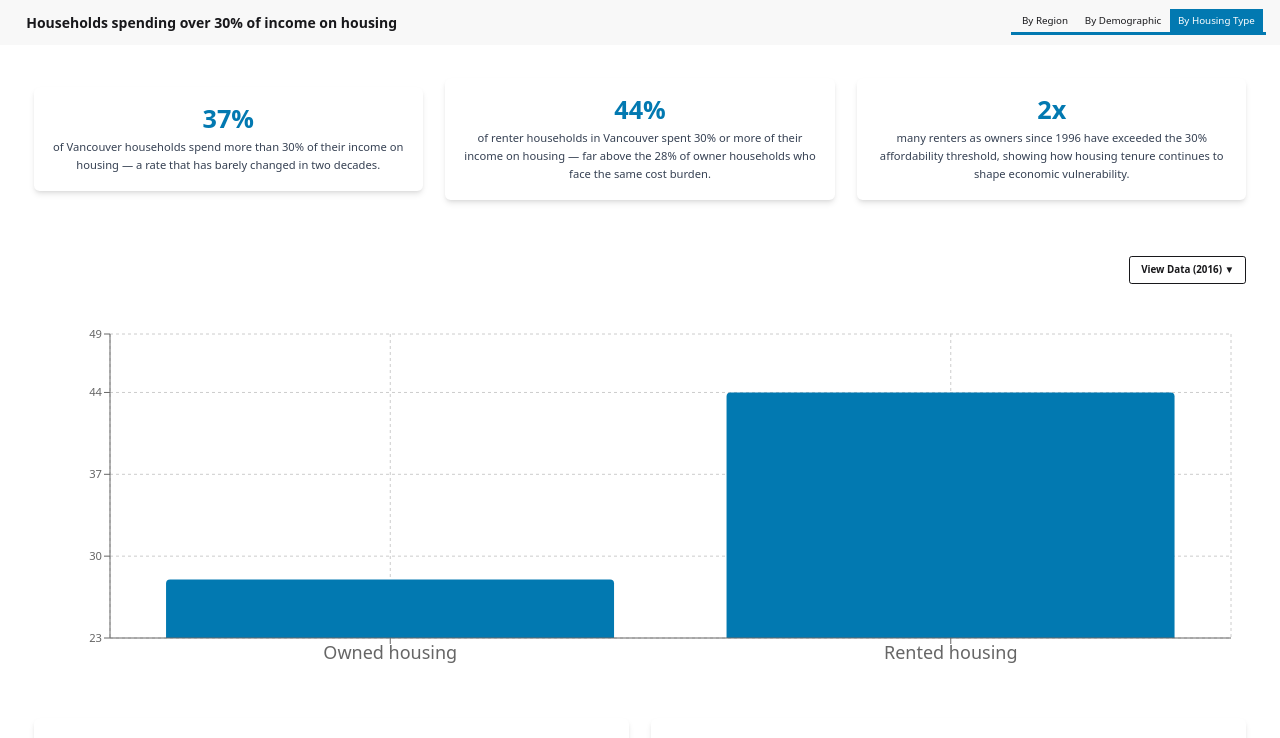
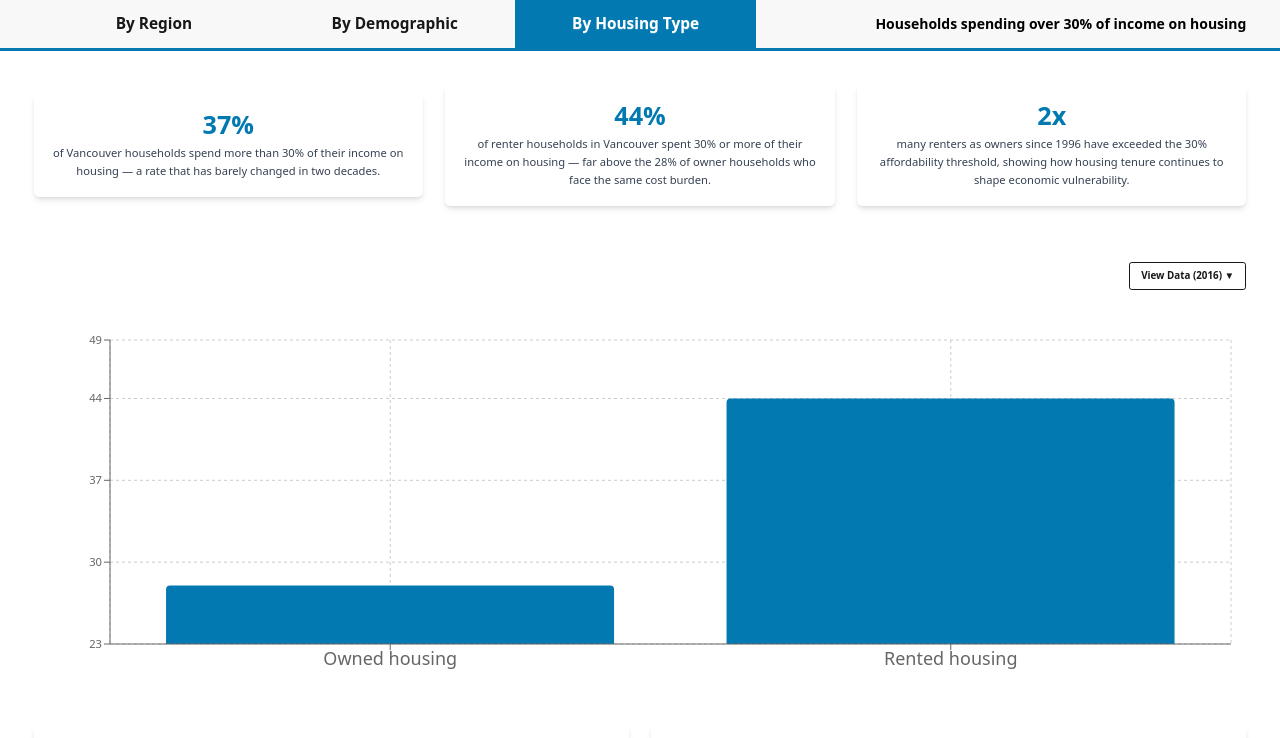
Before and after one commit to kenoutofken/CitizenDataDashboard, a React (Vite) app: page /citizendatadashboard/housing-type in a window 1280 px wide. Shown: the top 738 px of the page. Built offline with nearby package versions, Linux system fonts and the light colour scheme.

Commit message:
changed navbar layout to reflect prototype

```diff
--- a/src/App.css
+++ b/src/App.css
@@ -14,5 +14,5 @@ html {
 }
 
 a.active {
-  @apply bg-primary text-white;
+  @apply bg-primary text-white hover:bg-transparent hover:shadow-none hover:text-white;
 }
--- a/src/components/Navbar.jsx
+++ b/src/components/Navbar.jsx
@@ -3,28 +3,26 @@ import { NavLink } from "react-router";
 
 export function Navbar() {
   return (
-    <div className="navbar top-0 left-0 right-0 z-50 bg-base-200 px-5">
-      <div className="flex-1 flex items-center">
-        <a className="btn btn-ghost text-xl">
-          Households spending over 30% of income on housing
-        </a>
-      </div>
-
-      <div className="flex-none hidden md:block border-b-3 border-primary">
-        <ul className="menu menu-horizontal px-1 py-0 my-0">
+    <div className="navbar top-0 left-0 right-0 z-50 bg-base-200 border-b-3 border-primary p-0">
+      <div className="flex-none hidden md:block">
+        <ul className="menu menu-horizontal px-0 py-0 ml-12 my-0">
           <li>
             <NavLink className="rounded-none" to="/">
-              By Region
+              <button className="btn btn-ghost btn-xl w-80">By Region</button>
             </NavLink>
           </li>
           <li>
             <NavLink className="rounded-none" to="/demographic">
-              By Demographic
+              <button className="btn btn-ghost btn-xl w-80">
+                By Demographic
+              </button>
             </NavLink>
           </li>
           <li>
             <NavLink className="rounded-none" to="/housing-type">
-              By Housing Type
+              <button className="btn btn-ghost btn-xl w-80">
+                By Housing Type
+              </button>
             </NavLink>
           </li>
         </ul>
@@ -51,6 +49,12 @@ export function Navbar() {
           </ul>
         </div>
       </div>
+
+      <div className="flex-1 flex justify-end items-center">
+        <span className="text-lg md:text-xl font-semibold text-black text-right mr-12">
+          Households spending over 30% of income on housing
+        </span>
+      </div>
     </div>
   );
 }
--- a/src/pages/ByRegion.jsx
+++ b/src/pages/ByRegion.jsx
@@ -207,7 +207,7 @@ export default function ByRegion() {
                       onChange={() => toggleRegion(r)}
                       className="checkbox checkbox-primary"
                     />
-                    <span>{r}</span>
+                    <span>{r === "CSD" ? "City Average (CSD)" : r}</span>
                   </label>
                 ))}
                 <button
@@ -308,11 +308,14 @@ export default function ByRegion() {
       </div>
       {isTrending ? (
         <div className="flex h-[calc(100vh-12rem)] pt-8 px-12">
+          <div className="relative isolate w-full overflow-hidden">
             {regions.length === 0 && (
-            <div className="absolute inset-0 flex items-center justify-center z-10 pointer-events-none">
-              <p className="text-primary text-3xl text-center bg-white/80 px-4 py-2 rounded-md shadow-sm">
-                Populate this chart by selecting regions in the dropdown menu.
-              </p>
+              <div className="absolute inset-0 z-10 flex items-center justify-center pointer-events-none">
+                <div className="alert alert-info shadow-md pointer-events-auto">
+                  <span>
+                    Populate this chart by selecting regions in the dropdown.
+                  </span>
+                </div>
               </div>
             )}
 
@@ -354,6 +357,7 @@ export default function ByRegion() {
                 />
               ))}
             </LineChart>
+          </div>
         </div>
       ) : (
         <div className="flex h-[calc(100vh-12rem)] pt-12 px-12">
```
Lines whose indentation alone changed are shown as unchanged.
